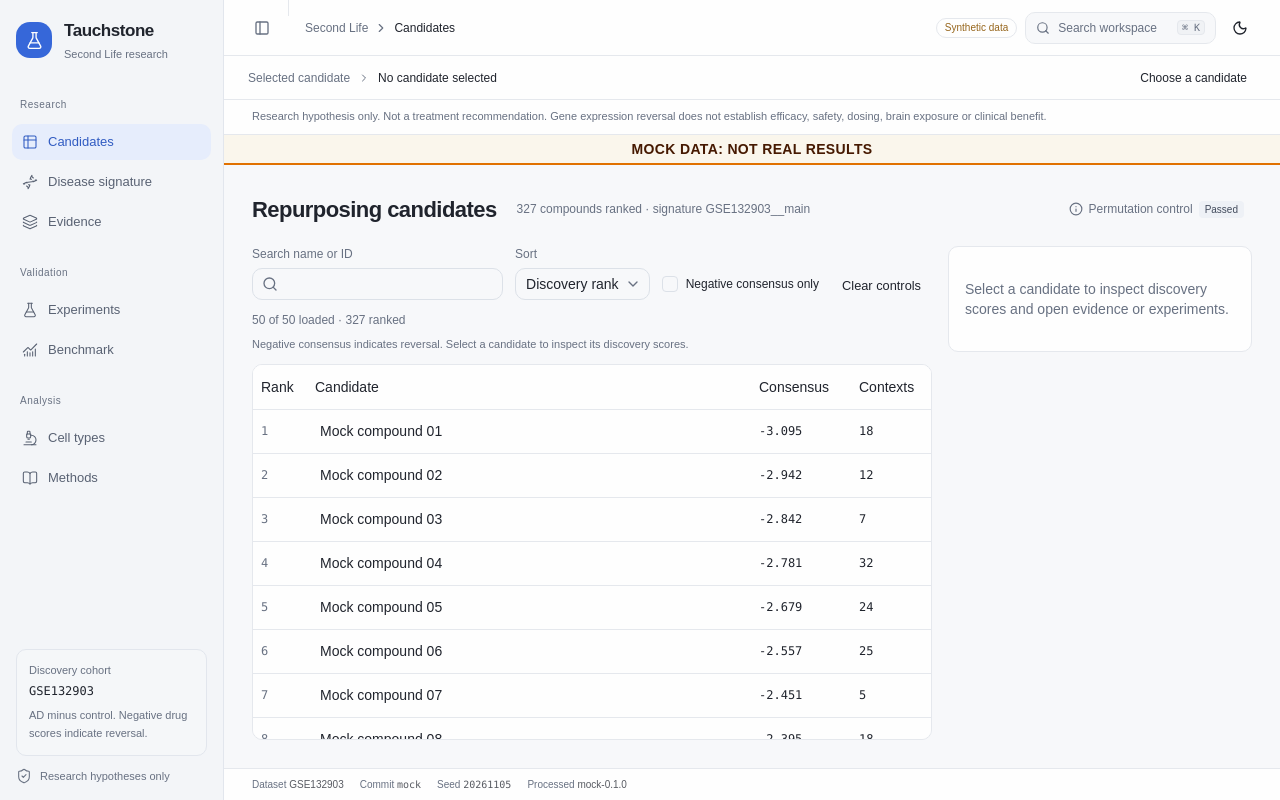
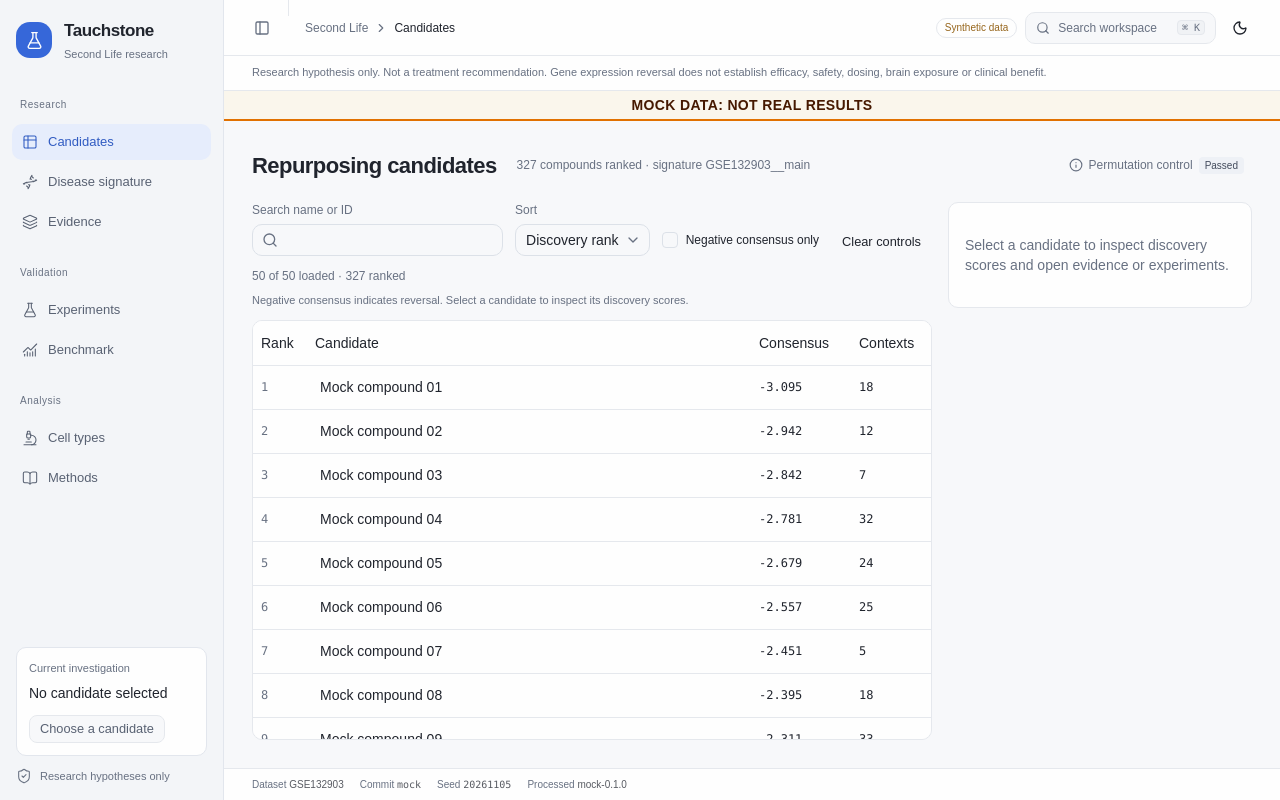
Before and after one commit to arpan404/tauchstone, a React (Vite) app in the folder apps/web/: page / in a window 1280 px wide. Built offline with nearby package versions, Linux system fonts and the light colour scheme.

Commit message:
Remove duplicate context bar and keep investigation actions in sidebar

```diff
--- a/apps/web/src/App.tsx
+++ b/apps/web/src/App.tsx
@@ -1,5 +1,5 @@
 import { useEffect, useState, type CSSProperties } from 'react';
-import { ArrowUpRight, BookOpen, ChartNoAxesCombined, ChevronRight, Dna, FlaskConical, Layers3, Microscope, Moon, Search, ShieldCheck, Sun, Table2 } from 'lucide-react';
+import { BookOpen, ChartNoAxesCombined, Dna, FlaskConical, Layers3, Microscope, Moon, Search, ShieldCheck, Sun, Table2 } from 'lucide-react';
 import { useCandidates, useMockStatus } from '@/api/hooks';
 import { About } from '@/features/about';
 import { BenchmarkView } from '@/features/benchmark/BenchmarkView';
@@ -36,7 +36,7 @@ const ITEMS = [
 type PageId = typeof ITEMS[number]['id'];
 type ExtraId = 'cells' | 'about';
 
-function WorkspaceSidebar({ page, navigate }: { page: PageId; navigate: (id: PageId) => void }) {
+function WorkspaceSidebar({ page, navigate, candidateId, candidateName }: { page: PageId; navigate: (id: PageId) => void; candidateId: string | null; candidateName?: string }) {
   const { isMobile, setOpenMobile } = useSidebar();
   function open(id: PageId) {
     navigate(id);
@@ -69,9 +69,14 @@ function WorkspaceSidebar({ page, navigate }: { page: PageId; navigate: (id: Pag
         </nav>
       </SidebarContent>
       <SidebarFooter className="gap-3 p-4 group-data-[collapsible=icon]:px-2">
-        <div className="rounded-lg border border-sidebar-border bg-background/60 px-3 py-3 group-data-[collapsible=icon]:hidden">
-          <p className="text-[11px] text-muted-foreground">Discovery cohort</p><p className="mt-1 font-mono text-xs font-medium text-foreground">GSE132903</p><p className="mt-2 text-[11px] leading-relaxed text-muted-foreground">AD minus control. Negative drug scores indicate reversal.</p>
-        </div>
+        <section aria-label="Selected candidate" className="rounded-lg border border-sidebar-border bg-card p-3 group-data-[collapsible=icon]:hidden">
+          <p className="text-[11px] text-muted-foreground">Current investigation</p>
+          <p className="mt-1.5 break-words text-sm font-medium text-foreground">{candidateName ?? candidateId ?? 'No candidate selected'}</p>
+          {candidateId ? <div className="mt-3 flex flex-col items-start gap-1">
+            <Button size="sm" variant="ghost" className="w-full justify-start" onClick={() => open('evidence')}>View evidence</Button>
+            <Button size="sm" variant="secondary" className="w-full justify-start" onClick={() => open('attack')}>Open experiments</Button>
+          </div> : <Button size="sm" variant="outline" className="mt-3" onClick={() => open('candidates')}>Choose a candidate</Button>}
+        </section>
         <div className="flex items-center gap-2 text-[11px] text-muted-foreground"><ShieldCheck className="size-4 shrink-0" strokeWidth={1.6} aria-hidden="true" /><span className="group-data-[collapsible=icon]:hidden">Research hypotheses only</span></div>
       </SidebarFooter>
     </Sidebar>
@@ -116,7 +121,7 @@ export default function App() {
     <TooltipProvider>
       <SidebarProvider className="h-dvh min-h-0 overflow-hidden" style={{ '--sidebar-width': '14rem' } as CSSProperties}>
         <a className="workspace-skip" href="#workspace">Skip to workspace</a>
-        <WorkspaceSidebar page={page} navigate={navigate} />
+        <WorkspaceSidebar page={page} navigate={navigate} candidateId={selectedCandidateId} candidateName={candidate?.name} />
         <div className="flex min-w-0 flex-1 flex-col overflow-hidden">
           <header className="flex h-14 shrink-0 items-center gap-3 border-b border-border bg-card px-4 md:px-6">
             <SidebarTrigger className="text-muted-foreground" />
@@ -128,14 +133,6 @@ export default function App() {
               <Button variant="ghost" size="icon" onClick={() => setDark(value => !value)} aria-label={dark ? 'Use light theme' : 'Use dark theme'}>{dark ? <Sun className="size-4" /> : <Moon className="size-4" />}</Button>
             </div>
           </header>
-          <section aria-label="Selected candidate" className="flex min-h-11 shrink-0 flex-wrap items-center gap-2 border-b border-border bg-card px-4 py-2 text-xs md:px-6">
-            <span className="text-muted-foreground">Selected candidate</span><ChevronRight className="size-3 text-muted-foreground" aria-hidden="true" />
-            <strong className="text-xs font-medium">{candidate?.name ?? selectedCandidateId ?? 'No candidate selected'}</strong>
-            {selectedCandidateId && <span className="hidden font-mono text-[10px] text-muted-foreground md:inline">{selectedCandidateId}</span>}
-            <div className="ml-auto flex items-center gap-1">
-              {selectedCandidateId ? <><Button size="xs" variant="ghost" onClick={() => navigate('evidence')}>View evidence</Button><Button size="xs" variant="secondary" onClick={() => navigate('attack')}>Open experiments<ArrowUpRight className="size-3" /></Button></> : <Button size="xs" variant="ghost" onClick={() => navigate('candidates')}>Choose a candidate</Button>}
-            </div>
-          </section>
           <main id="workspace" tabIndex={-1} className="workspace-main min-h-0 flex-1 overflow-auto outline-none" aria-label={title}><View /></main>
         </div>
         <CommandDialog open={searchOpen} onOpenChange={setSearchOpen} title="Search workspace" description="Open a research view or inspect a discovery candidate.">
```
